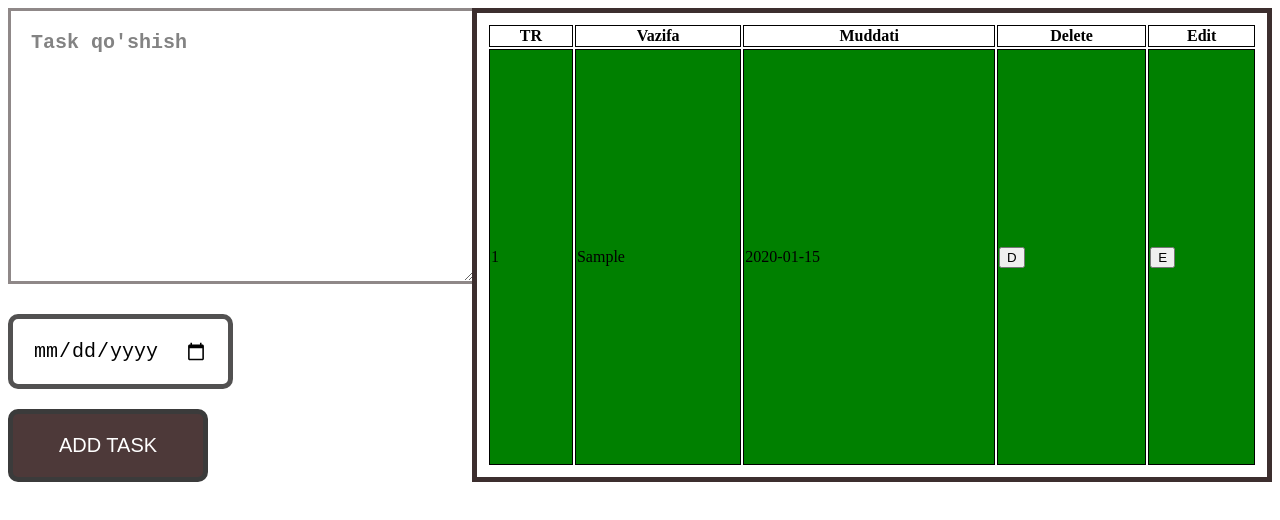
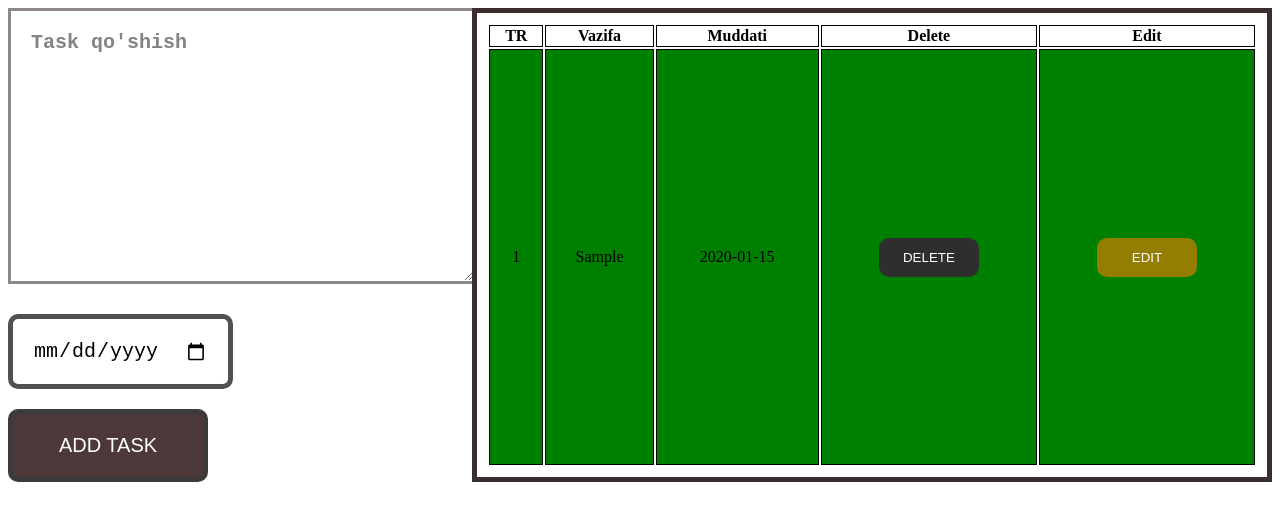
Before and after one commit to Murodjon-Abdulazizov/bg__color__js, a plain HTML site: page bgcolor user/index.html in a window 1280 px wide. Both pictures are taken after typing "Sample", "2020-01-15" into the empty fields and a click on the button "ADD TASK". Drawn offline with Linux system fonts and the light colour scheme.

Commit message:
Add edit and delete

```diff
--- a/bgcolor user/main.js
+++ b/bgcolor user/main.js
@@ -43,8 +43,8 @@ but.addEventListener('click', function(){
       <td> ${i+1} </td>
       <td>${tasks[i].textare__value}</td>
       <td>${tasks[i].date__value}</td>
-      <td> <button class="delete">D</button> </td>
-      <td> <button class="edit">E</button> </td>
+      <td> <button class="delete" onclick = "deleting(${i})">Delete</button> </td>
+      <td> <button class="edit">Edit</button> </td>
     </tr>
       `
     }
@@ -52,3 +52,7 @@ but.addEventListener('click', function(){
   chizadigan()
   document.querySelector('form').reset()
 })
+
+function deleting(index){
+  tasks.splice(index , 1);
+}
--- a/bgcolor user/style.css
+++ b/bgcolor user/style.css
@@ -49,4 +49,19 @@ table  {
 
 th, td{
   border: 1px solid black;
+  text-align: center;
 }
+
+.delete, .edit{
+  background-color: rgb(46, 46, 46);
+  color: white;
+  text-transform: uppercase;
+  padding: 10px;
+  width: 100px;
+  border-radius: 10px;
+  border-color: transparent;
+}
+
+.edit{
+  background-color: rgb(148, 126, 2);
+}
```
